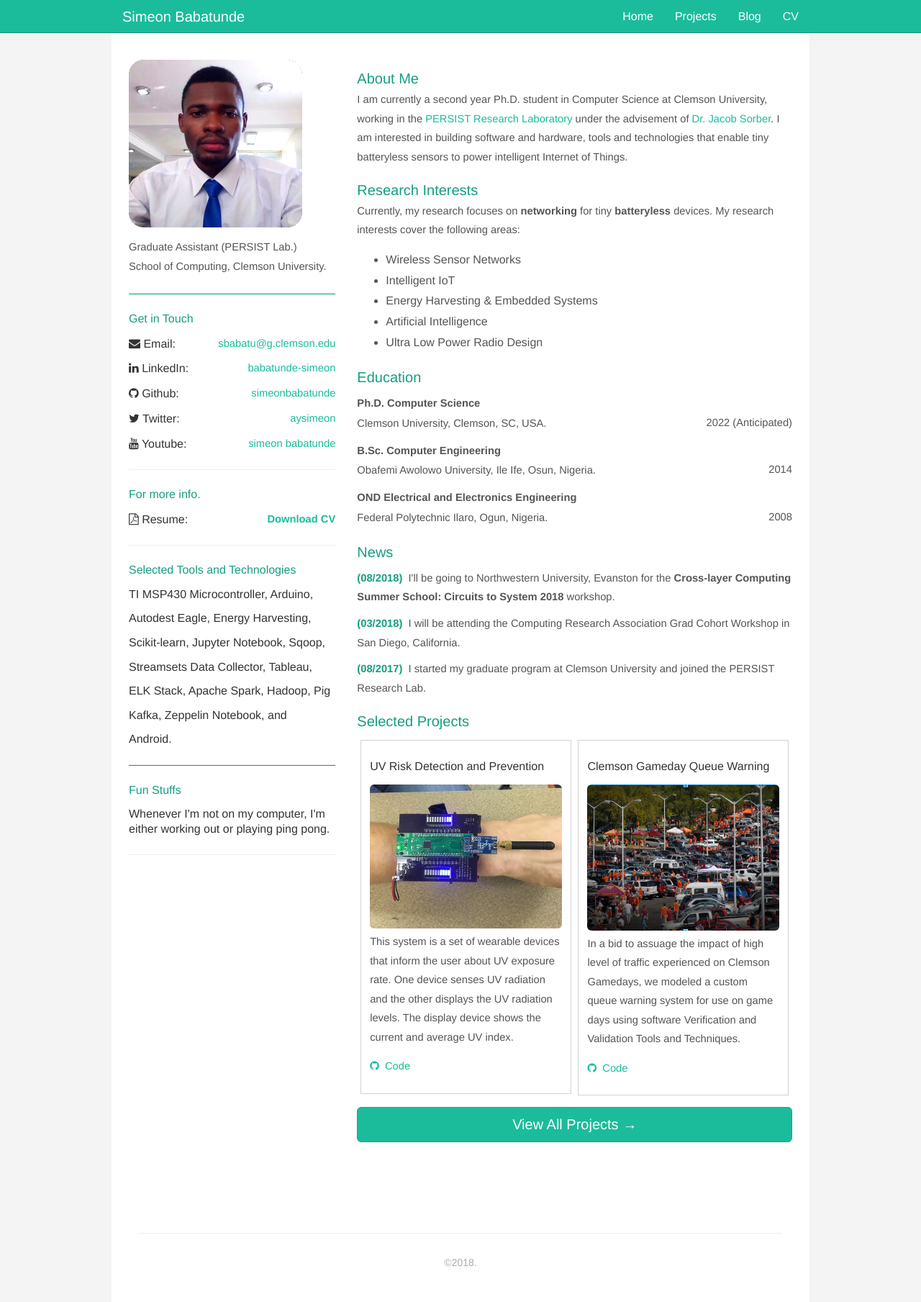
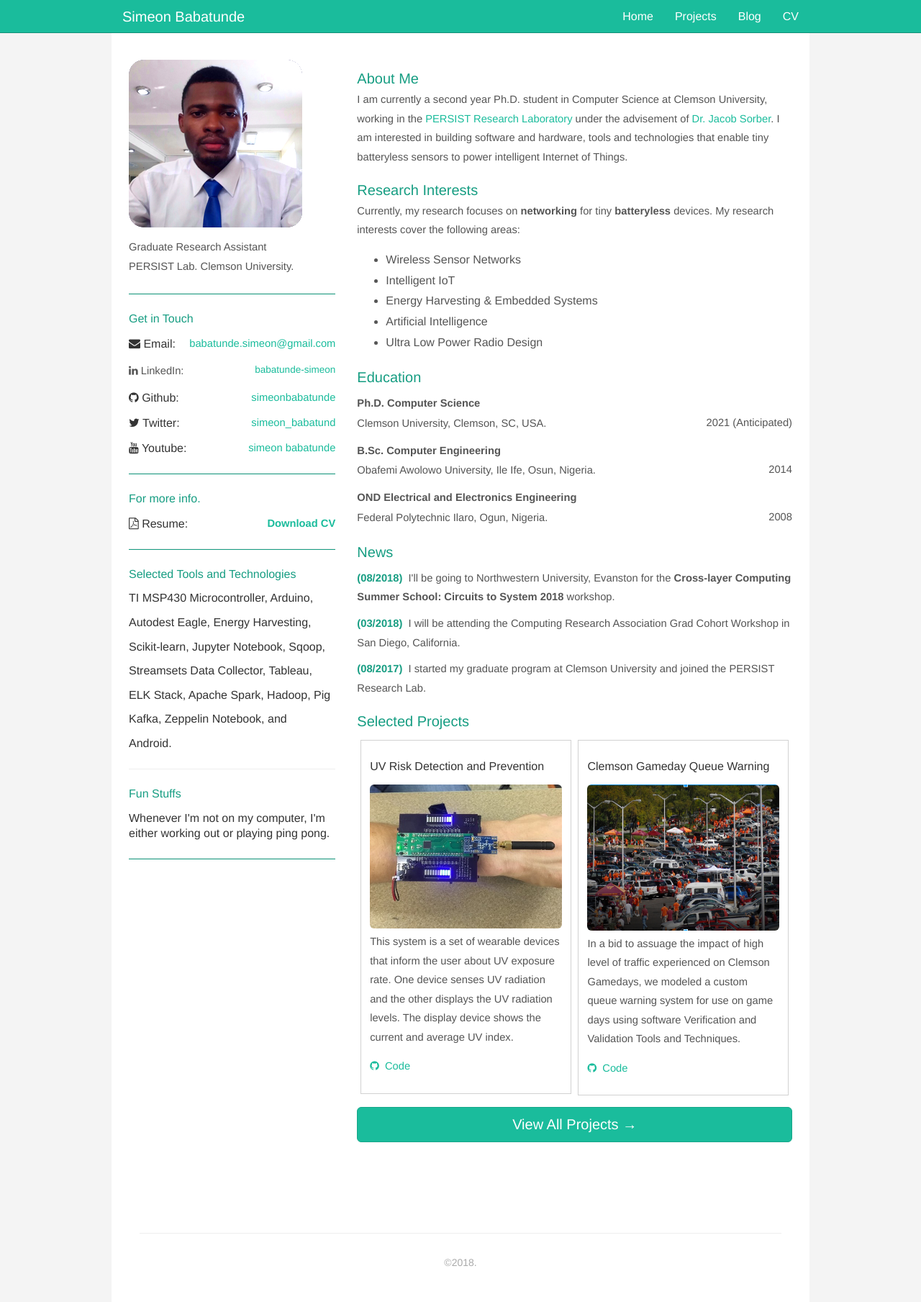
Before and after one commit to simeonbabatunde/simeonbabatunde.github.io, a Jekyll site: the page built from index.html, in a window 1280 px wide. Shown: the whole page at 72% size. Built offline with Jekyll 4.4.1, drawn with Linux system fonts in a browser that asks for light colours; nearby versions of some CDN libraries; comment, search, counter and statistics services are not loaded.

Commit message:
updated other info

```diff
--- a/_includes/sidebar.html
+++ b/_includes/sidebar.html
@@ -18,25 +18,25 @@
   </p>
 </div>
 
-<p>Graduate Assistant (PERSIST Lab.)<br>School of Computing, Clemson University.</p>
+<p>Graduate Research Assistant <br>PERSIST Lab. Clemson University.</p>
 <hr class="myline">
 <h4 class="myh4">Get in Touch</h4>
 
-<h4 class="my-info">
+<h5 class="my-info">
 		<i class="fa fa-envelope"></i> Email: &nbsp
-		<span class="right"><a href="mailto:sbabatu@g.clemson.edu" target="_blank">sbabatu@g.clemson.edu</a></span>
-</h4>
-<h4 class="my-info">
+		<span class="right"><a href="mailto:babatunde.simeon@gmail.com" target="_blank">babatunde.simeon@gmail.com</a></span>
+</h5>
+<p class="my-info">
 		<i class="fa fa-linkedin"></i> LinkedIn: &nbsp
 		<span class="right"><a href="http://www.linkedin.com/in/babatunde-simeon-256b7070" target="_blank">babatunde-simeon</a></span>
-</h4>
+</p>
 <h4 class="my-info">
 		<i class="fa fa-github"></i> Github:
 		<span class="right"><a href="https://github.com/simeonbabatunde" target="_blank">simeonbabatunde</a></span>
 </h4>
 <h4 class="my-info">
 		<i class="fa fa-twitter"></i> Twitter:
-		<span class="right"><a href="https://twitter.com/aysimeon" target="_blank">aysimeon</a></span>
+		<span class="right"><a href="https://twitter.com/simeon_babatund" target="_blank">simeon_babatund</a></span>
 </h4>
 <h4 class="my-info">
 		<i class="fa fa-youtube"></i> Youtube:
--- a/index.html
+++ b/index.html
@@ -20,7 +20,7 @@
 
   <h2 class="myh2">Education</h2>
   <strong class="mystrong"><p class="compact1">Ph.D. Computer Science</p></strong>
-  <span class="compact">Clemson University, Clemson, SC, USA.</span> <span class="right">2022 (Anticipated)</span>
+  <span class="compact">Clemson University, Clemson, SC, USA.</span> <span class="right">2021 (Anticipated)</span>
   <strong class="mystrong"><p class="compact1">B.Sc. Computer Engineering</p></strong>
   <span class="compact">Obafemi Awolowo University, Ile Ife, Osun, Nigeria.</span> <span class="right">2014</span>
   <strong><p class="compact1">OND Electrical and Electronics Engineering</p></strong>
--- a/stylesheets/shiori.scss
+++ b/stylesheets/shiori.scss
@@ -5,7 +5,7 @@ $container-large-desktop: 970px;
 
 $font-family-base: "Source Sans Pro",helvetica,sans-serif;
 $headings-font-family: "Source Sans Pro",helvetica,sans-serif;
-$headings-font-weight: 550;
+$headings-font-weight: 500;
 
 $font-size-base: 16px;
 $font-size-h1: floor(($font-size-base * 2));
```
